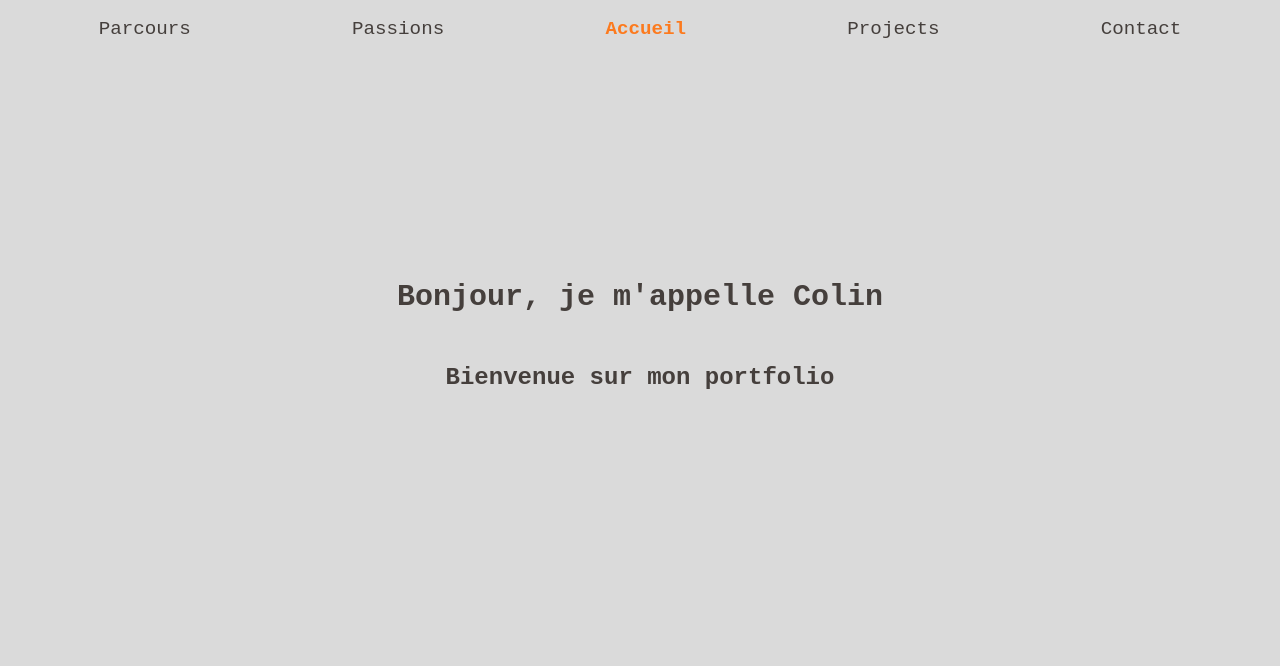
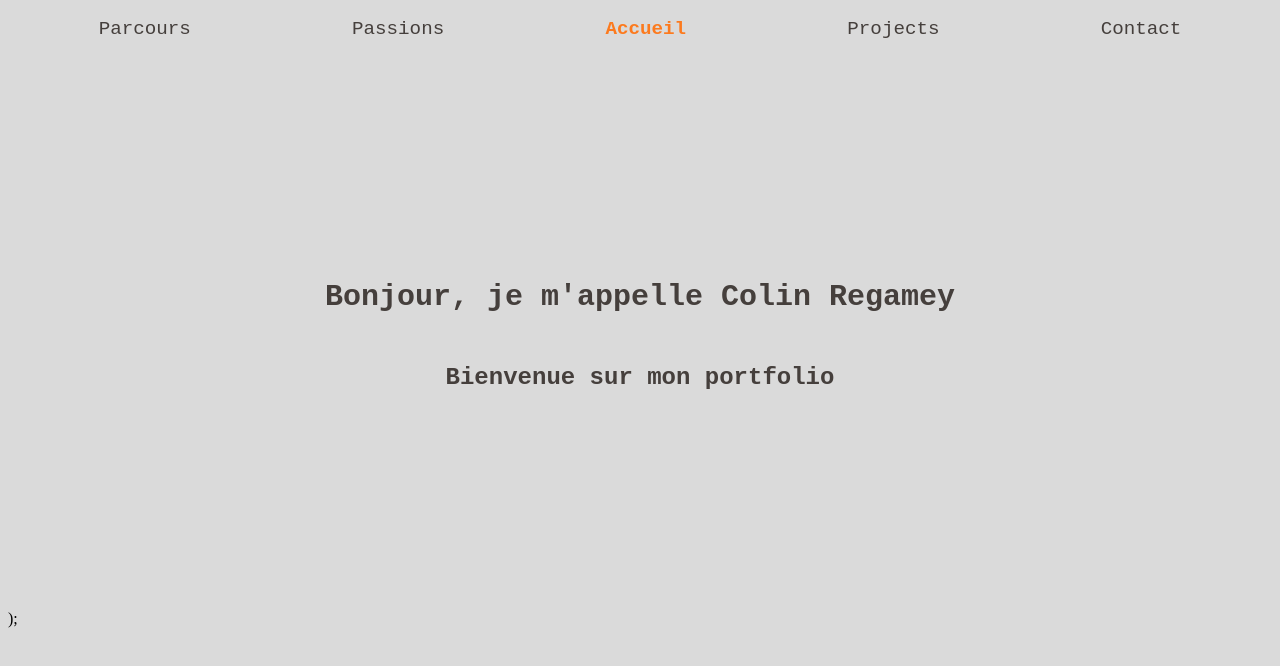
Before and after one commit to ColinRgm/myReactPortfolio, a React (Vite) app: page / in a window 1280 px wide. Shown: the top 666 px of the page. Built offline with nearby package versions, Linux system fonts and the light colour scheme.

Commit message:
feat: add a blinking cursor for the typing animation

```diff
--- a/src/pages/Home.jsx
+++ b/src/pages/Home.jsx
@@ -17,29 +17,52 @@ function Home() {
             }
         }, [currentIndex, delay, text]);
 
-        return <h1>{ currentText }</h1>
-    }
+        // Style pour le curseur clignotant
+        const cursorStyle = {
+            display: 'inline-block',
+            width: '0',
+            backgroundColor: '#453F3C',
+            animation: 'blink 1.2s steps(1) infinite',
+            fontWeight: '100',
+        };
+
+        return (
+            <h1>
+                { currentText }
+                <span style={ cursorStyle }>|</span>
+            </h1>
+        );
+    };
 
     const styles = {
         color: "#453F3C",
         fontFamily: "\"Courier New\", sans-serif, monospace",
-
         display: 'flex',
         flexDirection: 'column',
         justifyContent: 'center',
         alignItems: 'center',
         height: '70vh',
-    }
+    };
 
     return (
-
+        <>
+            <style>
+                {`
+                    @keyframes blink {
+                        0%, 50% { opacity: 1; }
+                        50%, 100% { opacity: 0; }
+                    }
+                `}
+            </style>
             <div style={ styles }>
                 <h1 style={ { fontSize: 15, fontWeight: 'bold' } }>
-                <Typewriter text="Bonjour, je m'appelle Colin Regamey" delay={ 200 }/>
+                    <Typewriter text="Bonjour, je m'appelle Colin Regamey" delay={ 150 }/>
                 </h1>
                 <h2>Bienvenue sur mon portfolio</h2>
             </div>
             );
+        </>
+    )
 }
 
 export default Home;
```
Lines whose indentation alone changed are shown as unchanged.
